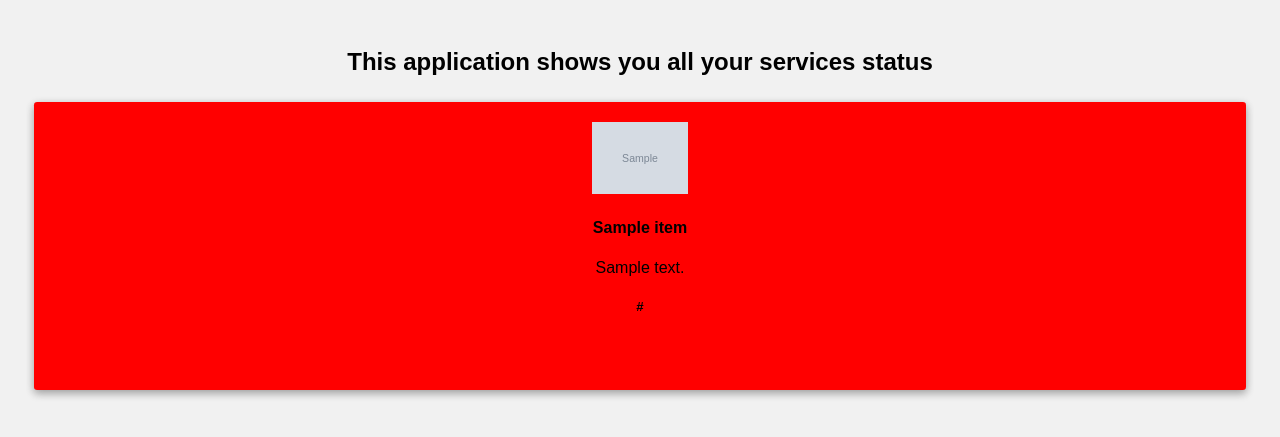
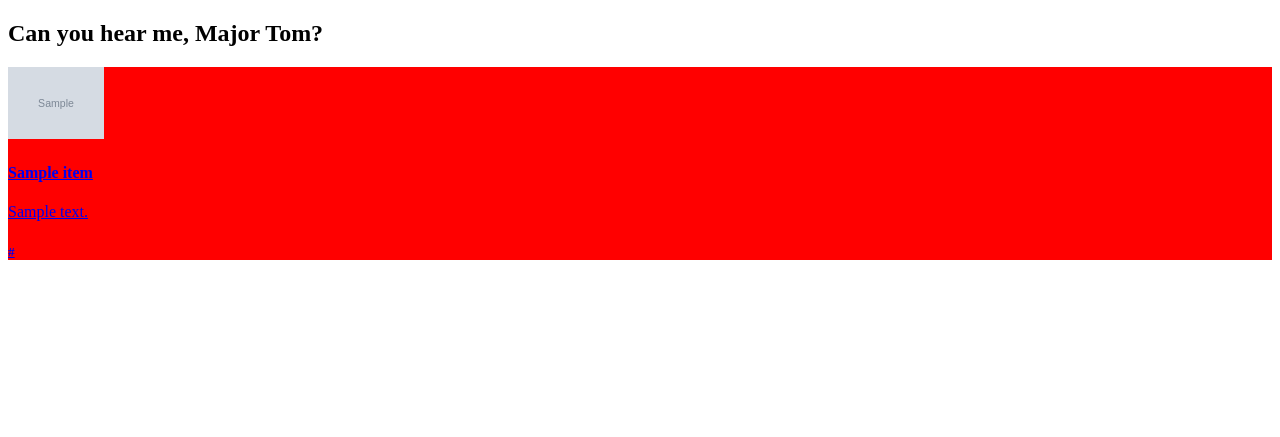
Before and after one commit to tuyalou/isitup, a Flask app: template deployments/docker/isitup/templates/services.html in a window 1280 px wide. Shown: the top 437 px of the page. Run offline with Flask 2, Linux system fonts and the light colour scheme; the template is opened without the code that fills it: most values are stand-ins (such as "Sample title", 1, 10 or a date in 2020); grey boxes marked "Sample" are stand-in pictures.

Commit message:
Update services.html

```diff
--- a/deployments/docker/isitup/templates/services.html
+++ b/deployments/docker/isitup/templates/services.html
@@ -3,12 +3,12 @@
 <head>
     <meta charset="UTF-8">
     <meta name="viewport" content="width=device-width, initial-scale=1.0">
-    <link rel="stylesheet" href="/static/style.css">
+    <link rel="stylesheet" href="/static/ziggy.png">
     <title>All Services</title>
 </head>
 <body>
     <div class="top-container">
-        <h2>This application shows you all your services status</h2>
+        <h2>Can you hear me, Major Tom?</h2>
     </div>
 
 <div class="row">
```
